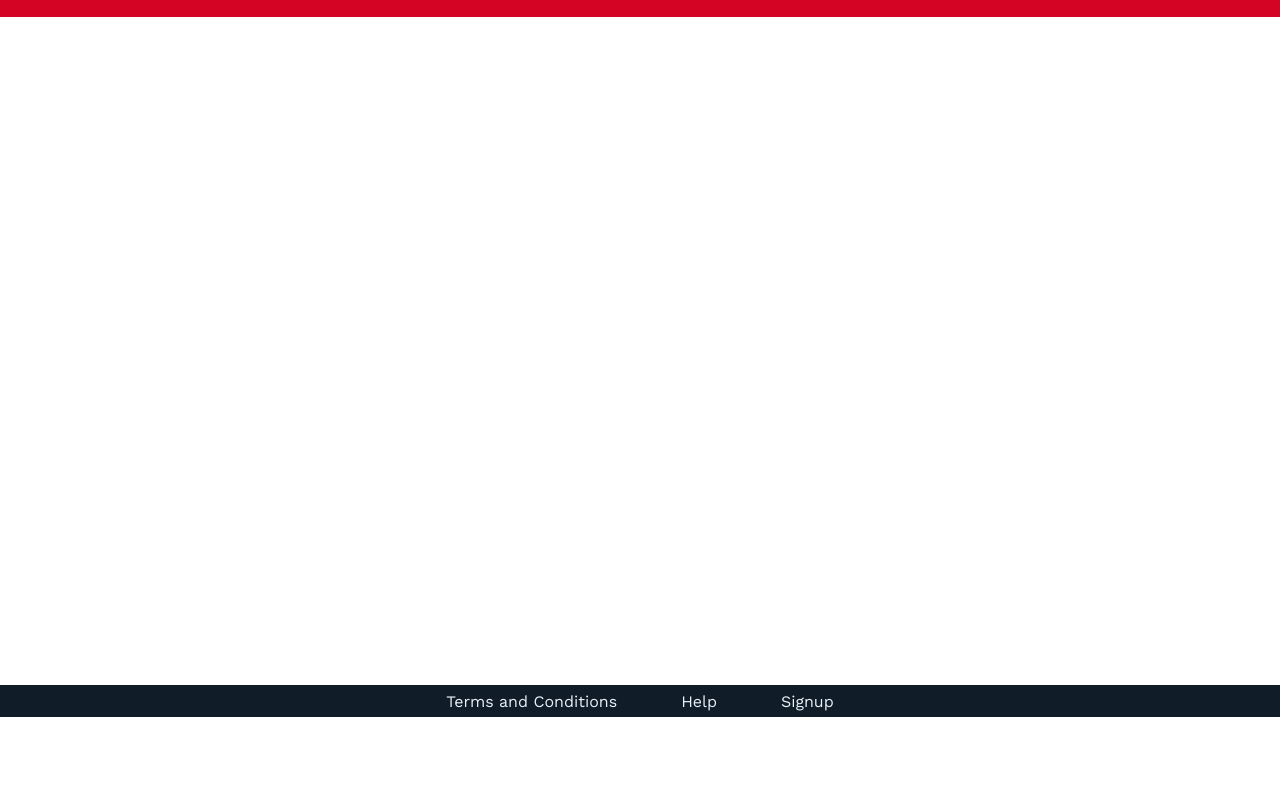
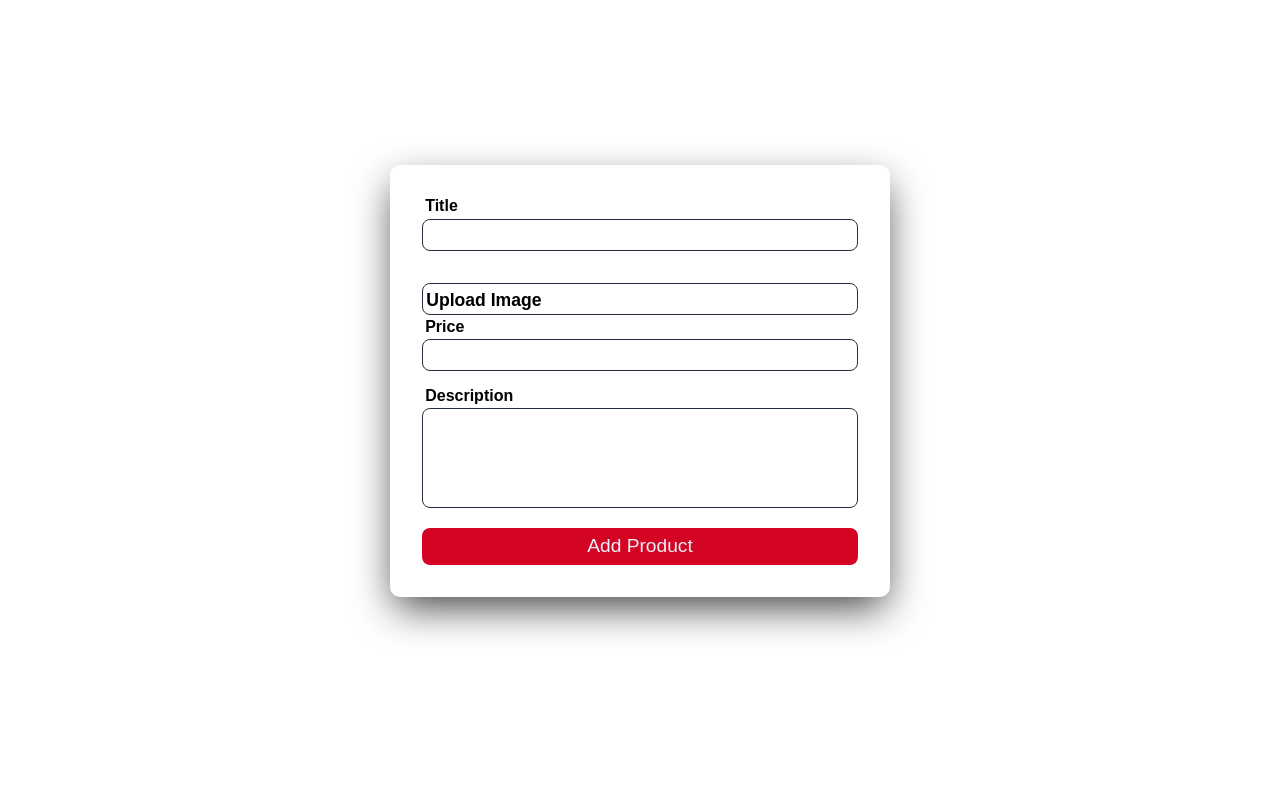
Before and after one commit to ratrateroo/Coding-Warm-Up-7, a plain HTML site: page add-product.html in a window 1280 px wide. Shown: the part 83-870 px from the top of the page. Before the commit the page ends 800 px from the top, so only its background shows below. Drawn offline with nearby package versions, Linux system fonts and the light colour scheme.

Commit message:
added more changed in styling

```diff
--- a/index.html
+++ b/add-product.html
@@ -3,8 +3,9 @@
 <head>
     <meta charset="UTF-8">
     <meta name="viewport" content="width=device-width, initial-scale=1.0">
-    <title>Document</title>
+    <title>Sign Up</title>
     <link rel="stylesheet" href="styles.css">
+    <link rel="stylesheet" href="form.css">
 </head>
 <body>
     <header class="header">
@@ -21,7 +22,7 @@
                         <a href="myproducts.html">My Products</a>
                     </li>
                     <li class="navigation__link">
-                        <a href="addproducts.html">Add Product</a>
+                        <a href="add-product.html">Add Product</a>
                     </li>
                 </ul>
             </div>
@@ -41,7 +42,27 @@
         </nav>
     </header>
     <main class="main-area">
-        <h1>Main Area</h1>
+        <div class="form">
+            <form class="main__form"action="post">
+
+                <label class="form__label" for="title">Title</label>
+                <input class="form__input" type="text" name="title" id="title">
+
+                <label class="form__label form__label__image" for="image">Upload Image</label>
+                <input class="form__input" type="file" id="image" name="image">
+
+
+
+                <label class="form__label" for="price">Price</label>
+                <input class="form__input" step="0.01" type="number" name="price" id="image">
+
+                <label class="form__label" for="description">Description</label>
+                <textarea class="form__textarea" name="description" id="description"></textarea>
+
+                <button class="form__button button__submit" type="submit">Add Product</button>
+            </form>
+
+        </div>
     </main>
     <footer class="footer">
         <div class="footer__navigation">
--- a/form.css
+++ b/form.css
@@ -23,10 +23,13 @@
 
 .main__form {
     padding: 2rem;
-    border: var(--red) solid 1px;
+
     border-radius: 10px;
     width: 500px;
     font-family: 'Encode Sans Semi Expanded', sans-serif;
+    -webkit-box-shadow: 0px 15px 40px -5px rgba(0,0,0,0.75);
+-moz-box-shadow: 0px 15px 40px -5px rgba(0,0,0,0.75);
+box-shadow: 0px 15px 40px -5px rgba(0,0,0,0.75);
 }
 
 
@@ -37,9 +40,11 @@
 }
 .main__form .form__label {
     font-weight: bold;
+    padding-left: 0.2rem;
+    margin-bottom: 0.2rem;
 }
 
-.main__form .form__input, .form__select{
+.main__form .form__input, .form__select {
     line-height: 2rem;
     height: 2rem;
     font-size: 1.1rem;
@@ -64,3 +69,36 @@
     border-color: var(--red);
 
 }
+
+input[type="file"] {
+    display: none;
+}
+.form__label__image {
+    line-height: 2rem;
+    height: 2rem;
+    font-size: 1.1rem;
+    border-radius: 0.5rem;
+    border: var(--mid-blue) 1px solid;
+    padding: 0 0.5rem;
+    display: inline-block;
+    cursor: pointer;
+    margin: 1rem 0;
+}
+.form__label__image:hover {
+    border-color: var(--red);
+}
+
+.form__textarea {
+    width: 100%;
+    height: 100px;
+    resize: none;
+    outline: none;
+    border-radius: 0.5rem;
+    border: var(--mid-blue) 1px solid;
+    padding: 0.5rem;
+    font-family: 'Encode Sans Semi Expanded', sans-serif;
+}
+
+.form__textarea:focus {
+    border-color: var(--red);
+}
--- a/styles.css
+++ b/styles.css
@@ -19,7 +19,7 @@ html {
 
 body {
     width: 100%;
-    height: 100vh;
+    height: 120vh;
     font-family: 'Work Sans', sans-serif;
     min-height: 100%;
     display: grid;
@@ -38,7 +38,7 @@ body {
     justify-content: space-between;
     align-items: center;
     width: 100vw;
-    height: 100px;
+    height: 80px;
     background: var(--red);
     transition: 0.6s;
 }
```
Also changed, not shown: login.html (+3 -3 lines), signup.html (+14 -14 lines).
